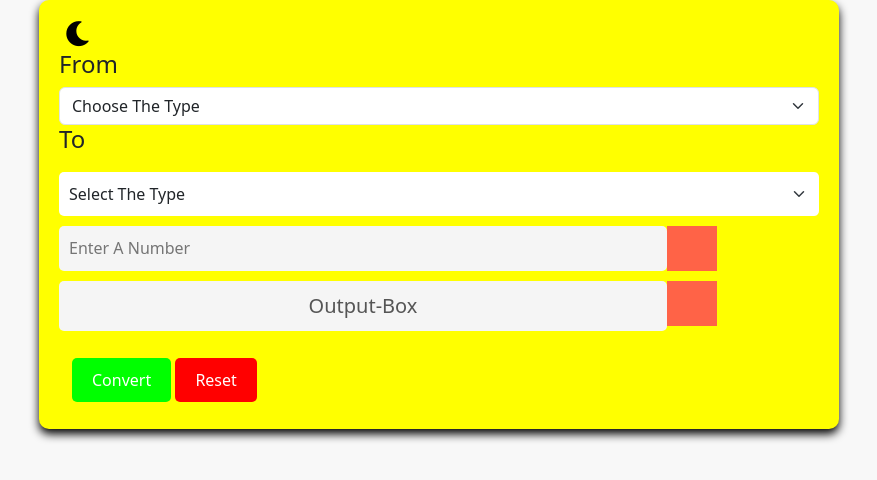
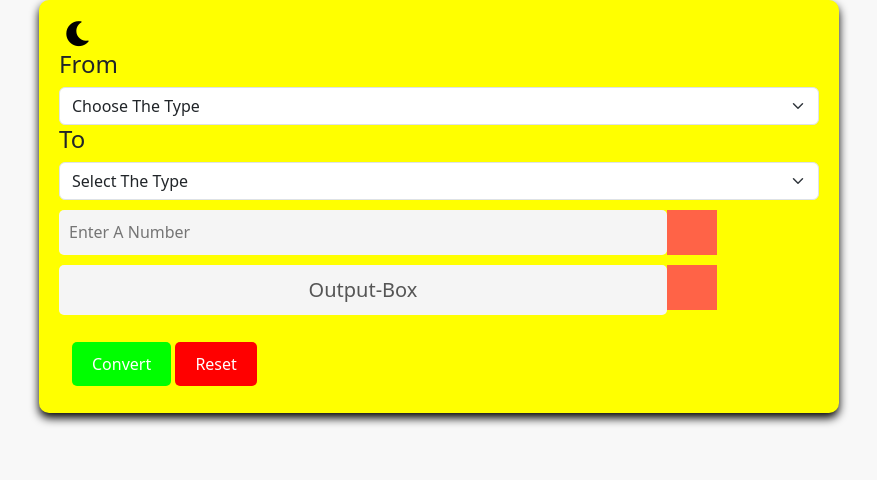
Before and after one commit to Priyanshu7457/conversion, a plain HTML site: page index.html in a window 1280 px wide. Shown: the whole page, without its empty margins (201-1078 px from the left). Drawn offline with nearby package versions, Linux system fonts and the light colour scheme.

Commit message:
Update index.html

```diff
--- a/index.html
+++ b/index.html
@@ -31,7 +31,7 @@
         <label>
           <h4>To</h4>
         </label>
-        <select class="form-select selectbox" aria-label="Default select example" id="selectbox2">
+        <select class="form-select" aria-label="Default select example" id="selectbox2">
           <option selected value="0">Select The Type</option>
           <option value="1">Binary(2)</option>
           <option value="2">Decimal(10)</option>
```
